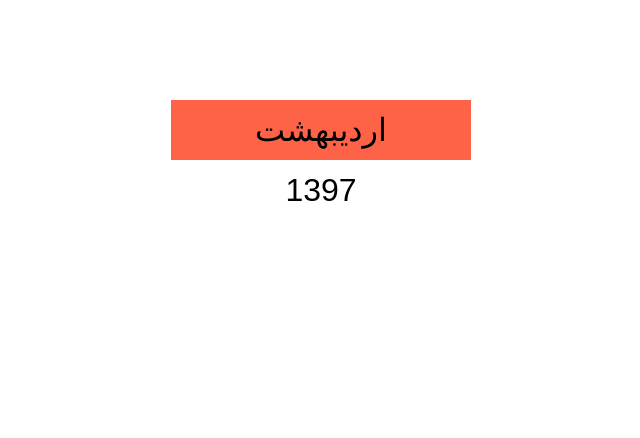
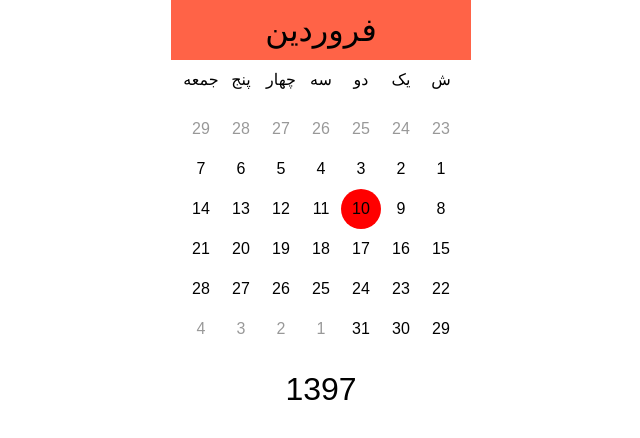
Before and after one commit to mdeljavan/date-picker-4, a React (Create React App) app: page / in a window 1280 px wide. Shown: the top 438 px of the page, without its empty margins (618-1258 px from the left). Built offline with nearby package versions, Linux system fonts and the light colour scheme.

Commit message:
complete year and month and day go to change to stateless

```diff
--- a/src/App.css
+++ b/src/App.css
@@ -6,6 +6,7 @@ div.DatePicker {
   width:300px;
   height: 500px;
   margin : auto;
+  top:100px;
 }
 div.DatePicker .pick {
   position: relative;
@@ -15,7 +16,7 @@ div.DatePicker .pick {
   height: 60px;
   line-height: 60px;
   cursor: pointer;
-  top:100px;
+
    /* overflow: hidden;  */
 }
 div.DatePicker ul.pick  {
@@ -105,3 +106,32 @@ div.DatePicker .pick.pick-y.pick-jump .pick-arw.pick-arw-s2.pick-arw-r{
 div.DatePicker .pick.pick-y.pick-jump li {
   color: tan;
  }
+div.DatePicker div.pick-day ul {
+  display: flex;
+  list-style: none;
+  flex-wrap: wrap;
+  margin: 0;
+  padding: 10px;
+  text-align: center;
+  width: 100%;
+}
+div.DatePicker div.pick-day li {
+  flex: 0 0 14.285714285714285714285714285714%;
+  text-align: center;
+  /* margin-bottom: 10px; */
+  cursor: pointer;
+  width: 100%;
+}
+div.DatePicker div.pick-day ul.pick-d li{
+  height: 40px;
+  line-height: 40px;
+}
+div.DatePicker div.pick-day ul.pick-d li.pick-bfr,
+div.DatePicker div.pick-day ul.pick-d li.pick-afr {
+  opacity: .4;
+  transform: translateY(0);
+}
+div.DatePicker div.pick-day ul.pick-d li.pick-sl.current{
+  background-color: red;
+  border-radius: 50%;
+}
--- a/src/components/DayViews/DayViews.js
+++ b/src/components/DayViews/DayViews.js
@@ -0,0 +1,100 @@
+import React, { Component } from 'react';
+import JalaliDate from './../../lib/JalaliDate';
+import ListShow from '../../utility/List/List';
+class DayViews extends Component {
+  initializeComponent() {
+    this.currentYear = this.props.currentYear;
+    this.currentMonth = this.props.currentMonth;
+    this.currentDate = this.props.currentDate;
+    this.currentDay = this.currentYear
+      ? this.getCurrentDay()
+      : this.props.currentDay;
+  }
+  daysInMonth = month => {
+    if (month < 0) {
+      month = 12;
+    } else if (month > 11) {
+      month = 1;
+    }
+    if (month <= 5) return 31;
+    if (month >= 6 && month <= 10) return 30;
+    if (JalaliDate.isLeap(this.currentYear)) {
+      return 30;
+    } else {
+      return 29;
+    }
+  };
+  dayNameMaker() {
+    const shortName = ['ش', 'یک', 'دو', 'سه', 'چهار', 'پنج', 'جمعه'];
+    const fullName = [
+      'شنبه',
+      'یکشنبه',
+      'دوشنبه',
+      'سه شنبه',
+      'چهارشنبه',
+      'پنجشنبه',
+      'جمعه'
+    ];
+    if (this.props.showLargeDate) {
+      return shortName;
+    } else {
+      return fullName;
+    }
+  }
+  getCurrentDay() {
+    return new JalaliDate(
+      this.currentYear,
+      this.currentMonth+2,
+      this.currentDate
+    ).getDay();
+  }
+  makerDayList() {
+    const currentDay = this.currentDay;
+    const currentDate = this.currentDate;
+    const dayInLastMonth = this.daysInMonth(this.currentMonth - 1);
+    const dayInCurrentMonth = this.daysInMonth(this.currentMonth);
+    const dayInNextMonth = this.daysInMonth(this.currentMonth + 1);
+    const listDay = [];
+    for (let i = dayInLastMonth - currentDay; i <= dayInLastMonth; i++) {
+      listDay.push({
+        state: 'bfr',
+        key: 'bfr' + i,
+        value: i
+      });
+    }
+    for (let i = 1; i <= dayInCurrentMonth; i++) {
+      listDay.push({
+        state: 'current',
+        value: i,
+        key: 'current' + i,
+        class: i === this.currentDate ? 'current' : ''
+      });
+    }
+    const numberOfdayInList = listDay.length;
+    for (let i = numberOfdayInList, counter = 1; i < 42; i++) {
+      listDay.push({
+        state: 'next',
+        key: 'bfr' + counter,
+        value: counter
+      });
+      counter++;
+    }
+    return listDay;
+  }
+  render() {
+    this.initializeComponent();
+    console.log(this.currentDay)
+    const dayNames = this.dayNameMaker();
+    return (
+      <div className="pick-day">
+        <ul className="day-name">
+          {dayNames.map((val, ind) => <li key={ind}>{val}</li>)}
+        </ul>
+        <ul className="pick-d">
+          <ListShow list={this.makerDayList()} />
+        </ul>
+      </div>
+    );
+  }
+}
+export default DayViews;
--- a/src/components/MonthViews/MonthViews.js
+++ b/src/components/MonthViews/MonthViews.js
@@ -1,5 +1,5 @@
 import React, { Component } from 'react';
-import { checkCurrentPrevNext } from '../../utility/checkCurrentPrevNext';
+import { checkCurrentPrevNext } from '../../utility/utility';
 import ListShow from '../../utility/List/List';
 class MonthViews extends Component {
   constructor ( props ) {
@@ -82,6 +82,12 @@ class MonthViews extends Component {
     }
     );
   };
+  shouldComponentUpdate(){
+    return this.props.current===this.state.current;
+  }
+  componentDidUpdate(){
+    this.props.changeMonth(this.state.current);
+  }
   render () {
     const { current, prev, next } = this.month();
     const viewedMonth = this.months.filter( ( val, ind ) => {
--- a/src/containers/DatePicker.js
+++ b/src/containers/DatePicker.js
@@ -1,14 +1,56 @@
 import React, { Component } from 'react';
 import MonthViews from '../components/MonthViews/MonthViews';
 import YearViews from '../components/YearViews/YearViews';
+import DayViews from '../components/DayViews/DayViews';
+import JalaliDay from './../lib/JalaliDate';
 class DatePicker extends Component {
-  render () {
+  constructor(props) {
+    super(props);
+    const jalaliDate = new JalaliDay();
+    this.state = {
+      currentDay: jalaliDate.getDay(),
+      currentMonth: jalaliDate.getMonth(),
+      currentYear: jalaliDate.getFullYear(),
+      currentDate: jalaliDate.getDate()
+    };
+  }
+  onChangeCurrentMonth(currentMonth) {
+    this.setState({
+      currentMonth
+    });
+  }
+  onChangeCurrentYear(currentYear) {
+    console.log('changeYear', currentYear)
+    this.setState({
+      currentYear
+    });
+  }
+  onChangeCurrentDay(currentDay, currentDate) {
+    this.setState({
+      currentDay,
+      currentDate
+    });
+  }
+  render() {
     return (
       <div className="DatePicker">
-        <MonthViews current={ 1 }/>
-        <YearViews current={ 1397 }/>
+        <MonthViews
+          current={this.state.currentMonth}
+          changeMonth={current => this.onChangeCurrentMonth(current)}
+        />
+        <DayViews
+          currentMonth={this.state.currentMonth}
+          currentDay={this.state.currentDay}
+          currentDate={this.state.currentDate}
+          currentYear={this.state.currentYear}
+          showLargeDate
+        />
+        <YearViews
+          current={this.state.currentYear}
+          changeYear={current => this.onChangeCurrentYear(current)}
+        />
       </div>
-    )
-  };
-};
+    );
+  }
+}
 export default DatePicker;
--- a/src/lib/JalaliDate.js
+++ b/src/lib/JalaliDate.js
@@ -1,7 +1,5 @@
 import { gregorian_to_jalali, jalali_to_gregorian } from './changeDate';
 class JalaliDate {
-    datej;
-    dateg;
     constructor ( year = null, month = null, day = null ) {
         if ( year && month && day ) {
             const _dateg = jalali_to_gregorian( year, month - 1, day );
@@ -23,7 +21,10 @@ class JalaliDate {
         return this.datej[ 2 ];
     };
     getDay () {
-        return this.dateg.getDay();
+        let day = this.dateg.getDay();
+        day++;
+        if (day>6) day = 0;
+        return day;
     };
     static isLeap ( year = null ) {
         const r =  year % 33 ;
--- a/src/utility/List/List.js
+++ b/src/utility/List/List.js
@@ -1,7 +1,6 @@
 import React from "react";
 const listShow = props => {
   const list = props.list;
-  console.log("list", list);
   const lists = list.map((val, ind) => {
     if (val.state === "bfr") {
       return (
@@ -11,7 +10,7 @@ const listShow = props => {
       );
     } else if (val.state === "current") {
       return (
-        <li key={val.key} className="pick-sl">
+        <li key={val.key} className={'pick-sl ' + val.class}>
           {val.value}
         </li>
       );
--- a/src/utility/checkCurrentPrevNext.js
+++ b/src/utility/utility.js
@@ -13,3 +13,18 @@ export const checkCurrentPrevNext = ( curr, max, min, howManyChange = 1 ) => {
     next
   };
 };
+export const contanisValueInArray = (arr, v) => {
+  for (let i = 0; i < arr.length; i++) {
+    if (arr[i].index === v.index) return true;
+  }
+  return false;
+};
+export const uniqueItemInarray = arr => {
+  let _arr = [];
+  for (let i = 0; i < arr.length; i++) {
+    if (!contanisValueInArray(_arr, arr[i])) {
+      _arr.push(arr[i]);
+    }
+  }
+  return _arr;
+};
```
Also changed, not shown: src/components/YearViews/YearViews.js (+32 -82 lines).
